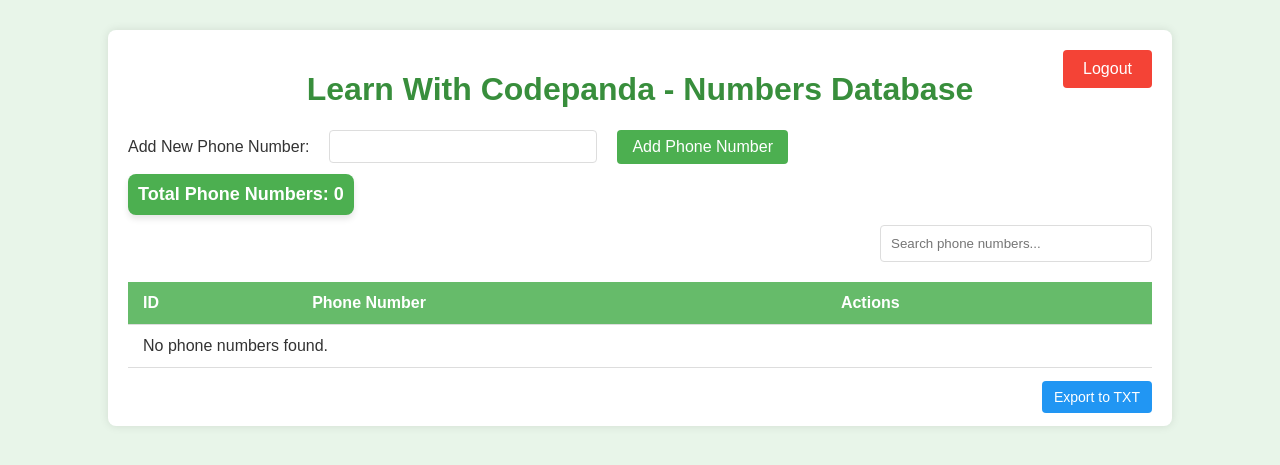
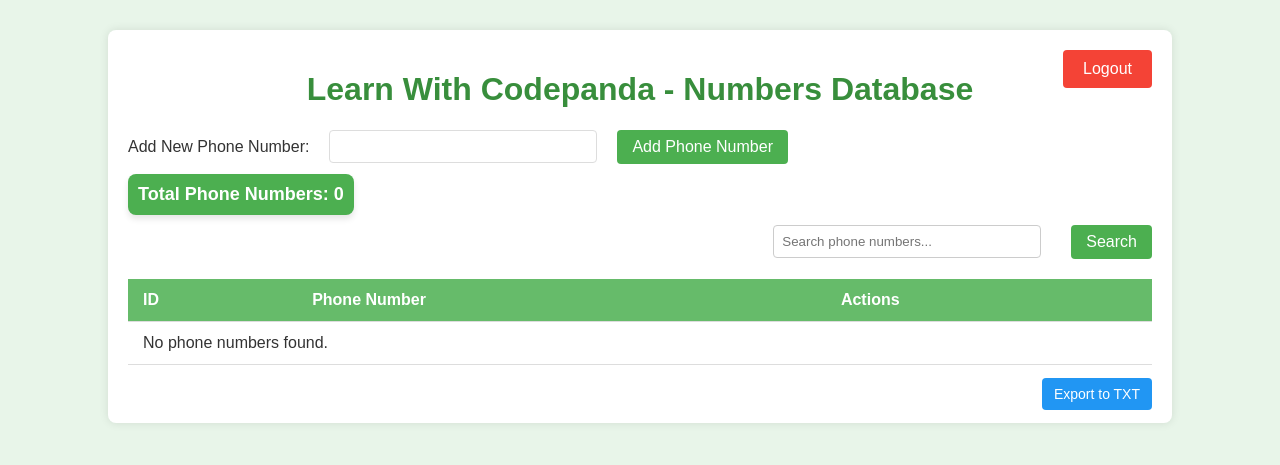
Before and after one commit to misalsathsara/add-numbers-database, a PHP site: page / in a window 1280 px wide. Shown: the top 465 px of the page. Run offline with PHP 8.4, Linux system fonts and the light colour scheme; the visitor is signed in with stand-in values (Sample User, id 1); data that the repository does not hold is empty.

Commit message:
search fix

```diff
--- a/index.php
+++ b/index.php
@@ -10,6 +10,9 @@
 include 'db.php'; // Database connection file
 
 $duplicate = false;
+$search_query = "";
+
+// Handle phone number addition
 if ($_SERVER["REQUEST_METHOD"] == "POST" && isset($_POST['phone'])) {
     $phone_number = $_POST['phone'];
 
@@ -82,7 +85,7 @@
     }
 }
 
-// Fetch total count of phone numbers
+// Fetch total count of phone numbers for pagination
 $total_query = "SELECT COUNT(*) AS total FROM number";
 $total_result = $conn->query($total_query);
 $total_row = $total_result->fetch_assoc();
@@ -98,10 +101,20 @@
 $currentPage = max(1, min($currentPage, $totalPages)); // Ensure current page is within range
 $offset = ($currentPage - 1) * $rowsPerPage;
 
-// Fetch phone numbers with pagination
-$query = "SELECT id, number FROM number ORDER BY id DESC LIMIT ?, ?";
-$stmt = $conn->prepare($query);
-$stmt->bind_param("ii", $offset, $rowsPerPage);
+// Handle search functionality
+if ($_SERVER["REQUEST_METHOD"] == "GET" && isset($_GET['search'])) {
+    $search_query = $_GET['search'];
+    $query = "SELECT id, number FROM number WHERE number LIKE ? ORDER BY id DESC LIMIT ?, ?";
+    $search_param = "%" . $search_query . "%";
+    $stmt = $conn->prepare($query);
+    $stmt->bind_param("sii", $search_param, $offset, $rowsPerPage);
+} else {
+    // Fetch phone numbers with pagination
+    $query = "SELECT id, number FROM number ORDER BY id DESC LIMIT ?, ?";
+    $stmt = $conn->prepare($query);
+    $stmt->bind_param("ii", $offset, $rowsPerPage);
+}
+
 $stmt->execute();
 $result = $stmt->get_result();
 $numbers = $result->fetch_all(MYSQLI_ASSOC);
@@ -128,6 +141,7 @@
     exit();
 }
 ?>
+
 
 <!DOCTYPE html>
 <html lang="en">
@@ -180,20 +194,26 @@
     }
 
     .search-container {
-        margin-top: 20px;
-        text-align: right;
+        margin-bottom: 20px;
+        display: flex;
+        justify-content: flex-end;
     }
 
     .search-input {
-        padding: 10px;
         width: 250px;
-        border: 1px solid #ddd;
+        padding: 8px;
+        margin-right: 10px;
+        border: 1px solid #ccc;
         border-radius: 4px;
-        outline: none;
     }
 
-    .search-input:focus {
-        border-color: #388e3c;
+    .search-btn {
+        padding: 10px 20px;
+        background-color: #007bff;
+        color: white;
+        border: none;
+        border-radius: 4px;
+        cursor: pointer;
     }
 
     .action-btn {
@@ -371,7 +391,11 @@
         </div>
 
         <div class="search-container">
-            <input type="text" id="searchInput" class="search-input" placeholder="Search phone numbers...">
+            <form action="index.php" method="get">
+                <input type="text" name="search" id="searchInput" class="search-input"
+                    placeholder="Search phone numbers..." value="<?php echo htmlspecialchars($search_query); ?>">
+                <button type="submit" class="search-btn">Search</button>
+            </form>
         </div>
 
         <table id="itemsTable">
@@ -429,7 +453,7 @@
 
             for ($i = $start; $i <= $end; $i++) {
                 if ($i == $currentPage) {
-                    echo '<span>' . $i . '</span>';
+                    echo '<span class="current-page">' . $i . '</span>';
                 } else {
                     echo '<a href="?page=' . $i . '">' . $i . '</a>';
                 }
@@ -442,29 +466,12 @@
                 echo '<a href="?page=' . $totalPages . '">' . $totalPages . '</a>';
             }
             ?>
-
-            <?php if ($currentPage < $totalPages): ?>
-            <a href="?page=<?php echo $currentPage + 1; ?>">Next</a>
-            <?php endif; ?>
         </div>
 
         <div class="export-container">
             <a href="index.php?export=txt" class="export-btn">Export to TXT</a>
         </div>
     </div>
-
-    <script>
-    // Search functionality
-    document.getElementById('searchInput').addEventListener('input', function() {
-        const query = this.value.toLowerCase();
-        const rows = document.querySelectorAll('#itemsTable tbody tr');
-
-        rows.forEach(row => {
-            const phoneNumber = row.cells[1].textContent.toLowerCase();
-            row.style.display = phoneNumber.includes(query) ? '' : 'none';
-        });
-    });
-    </script>
 </body>
 
 </html>
```
